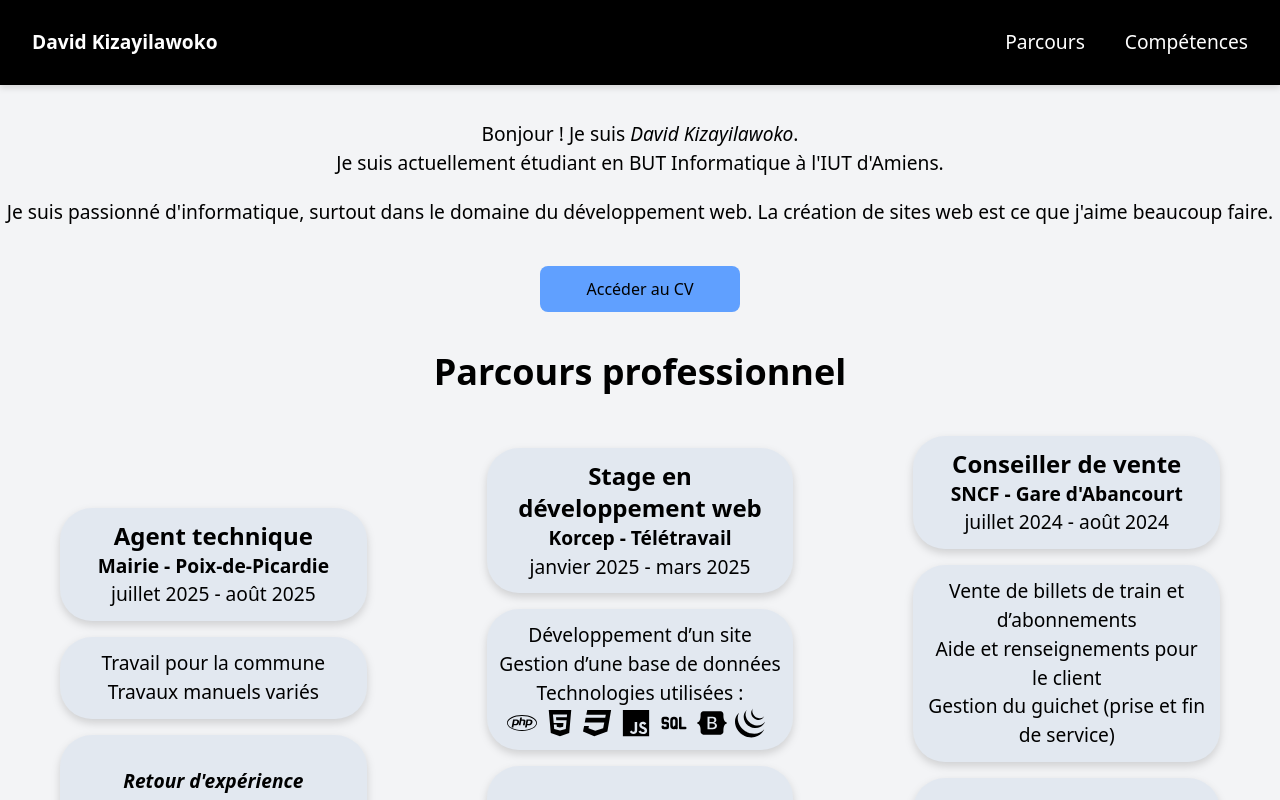
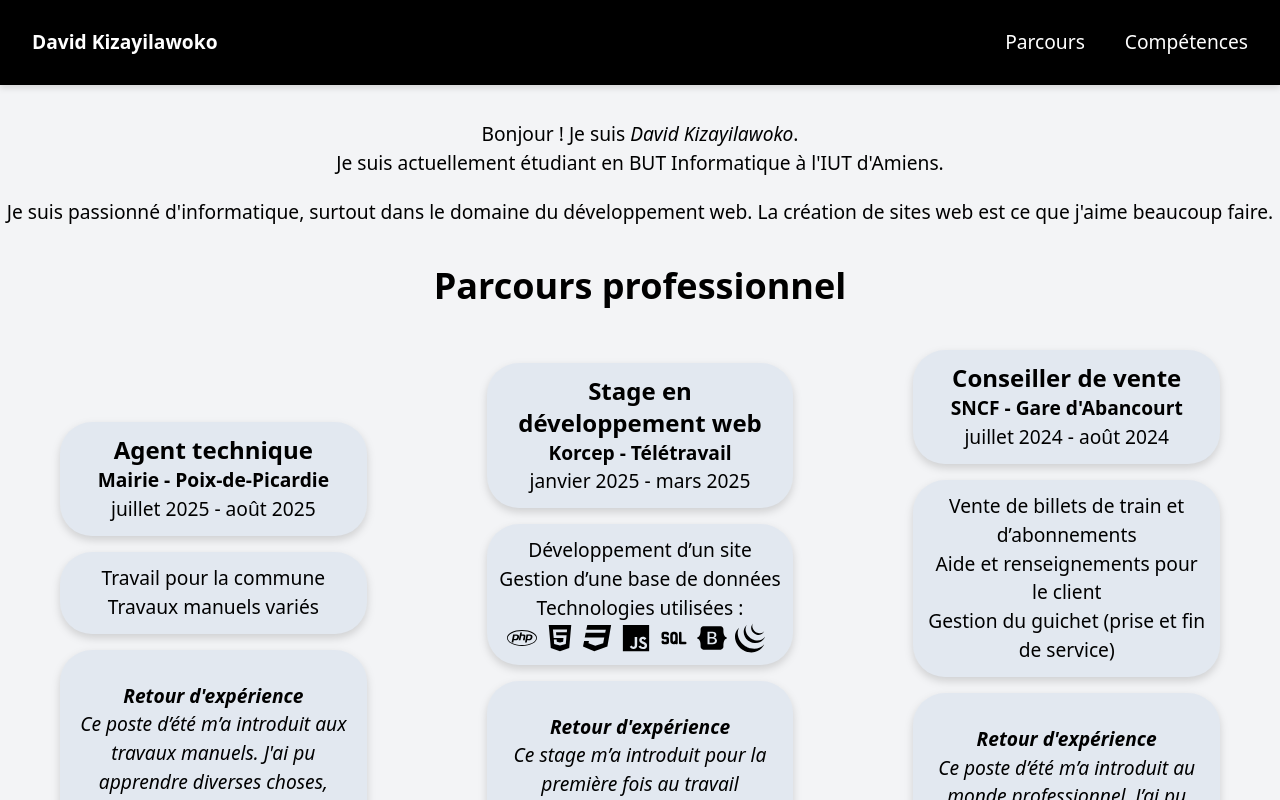
Before and after one commit to Davidkizajr/portfolio, a React (Vite) app: page / in a window 1280 px wide. Shown: the top 800 px of the page. Built offline with nearby package versions, Linux system fonts and the light colour scheme.

Commit message:
CV retiré

```diff
--- a/src/App.tsx
+++ b/src/App.tsx
@@ -67,12 +67,6 @@ function App() {
             développement web. La création de sites web est ce que j'aime
             beaucoup faire.
           </p>
-          <a
-            href="https://vhzwxdse3wsp0ec1.public.blob.vercel-storage.com/CV.pdf"
-            target="_blank"
-          >
-            <button className="access_cv mt-10 w-50">Accéder au CV</button>
-          </a>
         </div>
         <div className="flex flex-col text-center justify-center items-center mt-10">
           <h2 className="font-bold text-4xl" id="Parcours">
--- a/src/index.css
+++ b/src/index.css
@@ -47,21 +47,6 @@ button {
   cursor: pointer;
 }
 
-.access_cv {
-  background-color: oklch(80.9% 0.105 251.813);
-  animation: blink 5s linear infinite;
-}
-.access_cv:hover {
-  background-color: oklch(54.6% 0.245 262.881);
-  color: white;
-}
-
-@keyframes blink {
-  50% {
-    background-color: oklch(54.6% 0.245 262.881);
-  }
-}
-
 .link_social {
   color: white;
   transition-duration: 0.4s;
```
